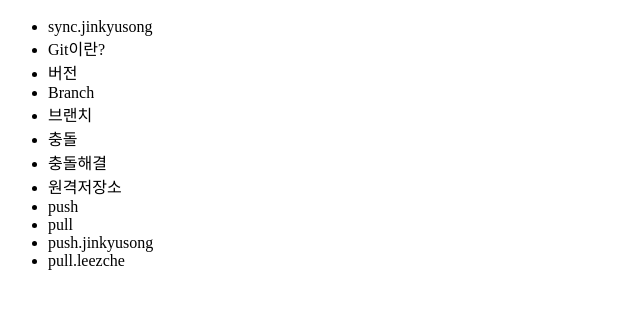
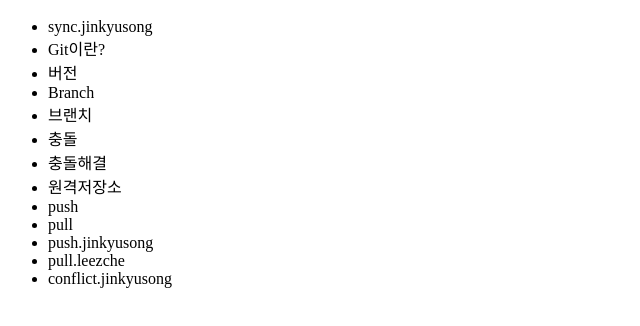
Before and after one commit to JinkyuSong/opentutorials_git_jinkyusong, a plain HTML site: page index.html in a window 1280 px wide. Shown: the part 48-374 px from the top of the page, without its empty margins (0-640 px from the left). Drawn offline with Linux system fonts and the light colour scheme.

Commit message:
add conflict.jinkyusong

```diff
--- a/index.html
+++ b/index.html
@@ -22,6 +22,7 @@
 			<li>pull</li>
 			<li>push.jinkyusong</li>
 			<li>pull.leezche</li>
+			<li>conflict.jinkyusong</li>
 		</ul>
 	</body>
 </html>
```
